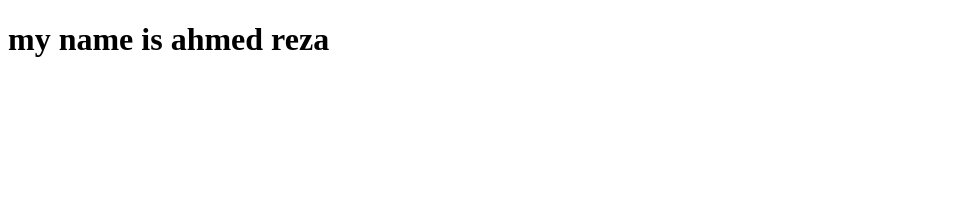
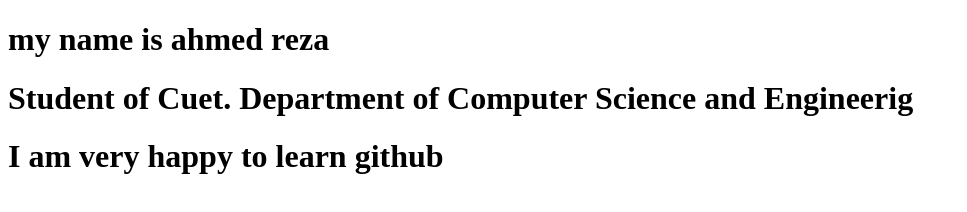
Before and after one commit to reza1904016/first-project-with-git-, a plain HTML site: page index.html in a window 1280 px wide. Shown: the whole page, without its empty margins (0-967 px from the left). Drawn offline with Linux system fonts and the light colour scheme.

Commit message:
learned github

```diff
--- a/index.html
+++ b/index.html
@@ -7,5 +7,7 @@
 </head>
 <body>
     <h1> my name is ahmed reza  </h1>
+    <h1>Student of Cuet. Department of Computer Science and Engineerig </h1>
+    <h1>I am very happy to learn github </h1>
 </body>
 </html>
```
